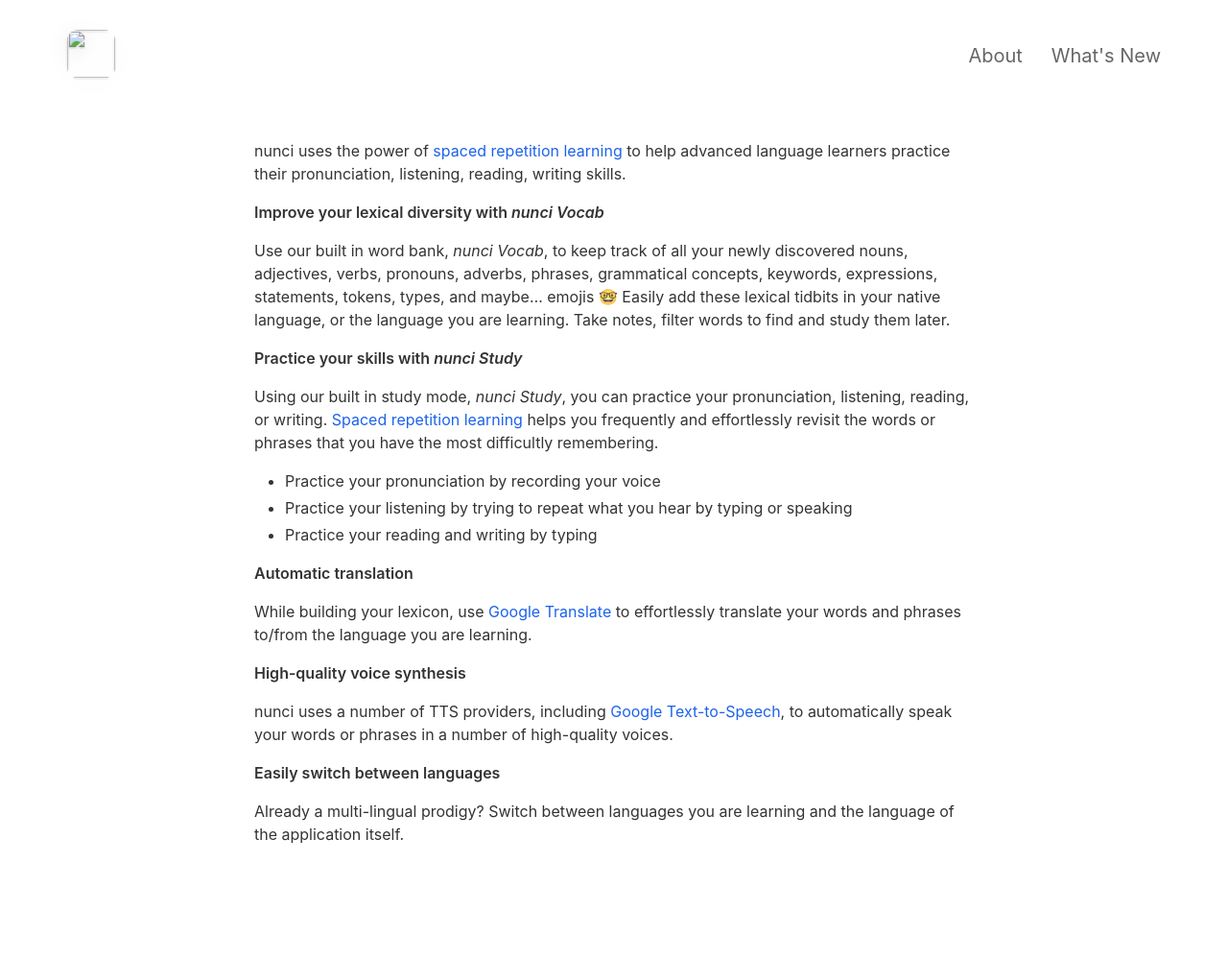
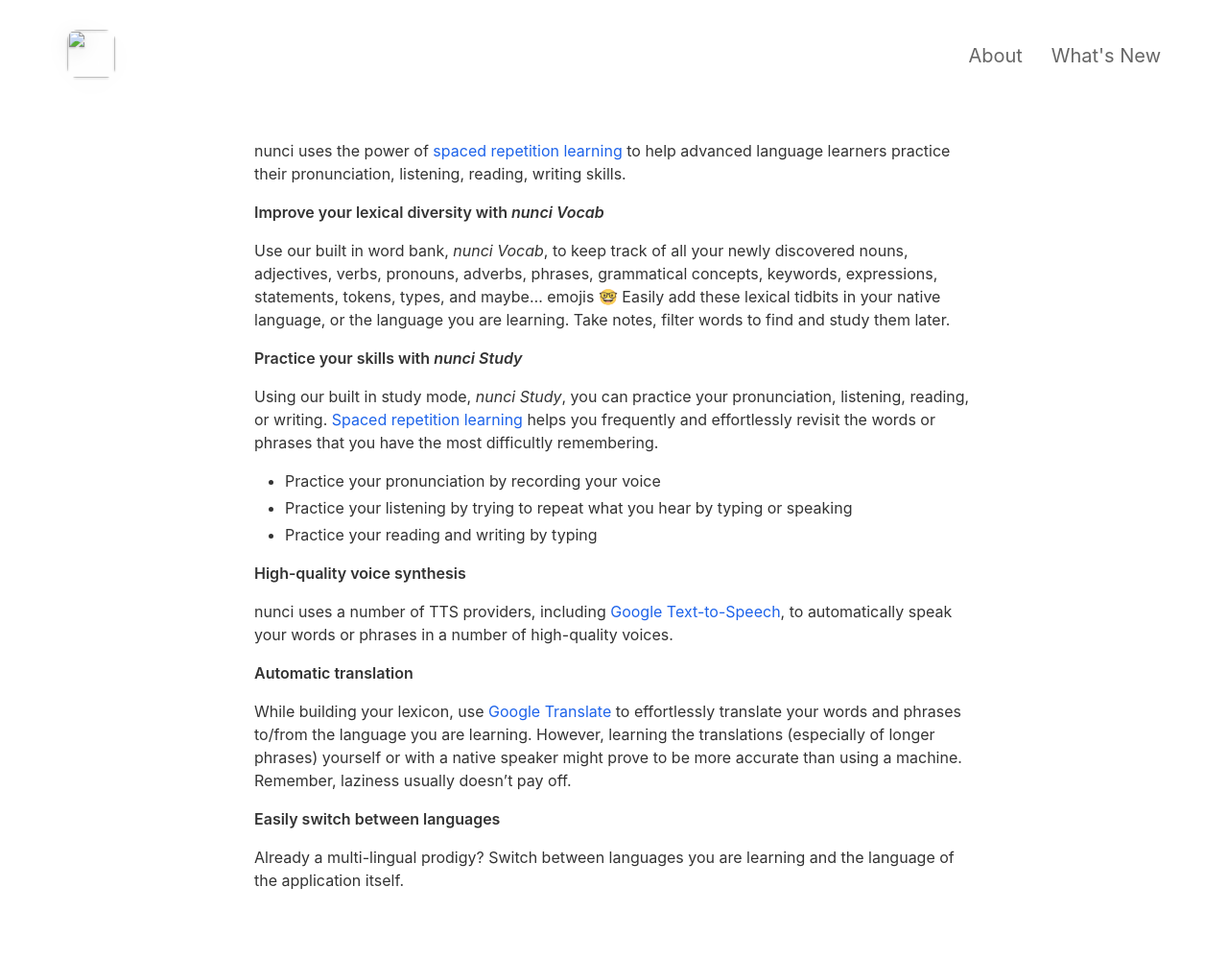
Before and after one commit to nunci/nunci.github.io, a Jekyll site: the page built from _pages/about.md, in a window 1280 px wide. Shown: the whole page at 96% size. Built offline with Jekyll 4.4.1, drawn with Linux system fonts in a browser that asks for light colours; nearby versions of some CDN libraries; before the commit the page ends 951 px from its top, so only the background shows below that.

Commit message:
Updating about

```diff
--- a/_pages/about.md
+++ b/_pages/about.md
@@ -18,14 +18,14 @@ Using our built in study mode, *nunci Study*, you can practice your pronunciatio
 * Practice your listening by trying to repeat what you hear by typing or speaking
 * Practice your reading and writing by typing
 
-**Automatic translation**
-
-While building your lexicon, use [Google Translate](https://translate.google.com/) to effortlessly translate your words and phrases to/from the language you are learning.
-
 **High-quality voice synthesis**
 
 nunci uses a number of TTS providers, including [Google Text-to-Speech](https://translate.google.com/), to automatically speak your words or phrases in a number of high-quality voices.
 
+**Automatic translation**
+
+While building your lexicon, use [Google Translate](https://translate.google.com/) to effortlessly translate your words and phrases to/from the language you are learning. However, learning the translations (especially of longer phrases) yourself or with a native speaker might prove to be more accurate than using a machine. Remember, laziness usually doesn't pay off.
+
 **Easily switch between languages**
 
 Already a multi-lingual prodigy? Switch between languages you are learning and the language of the application itself.
```
